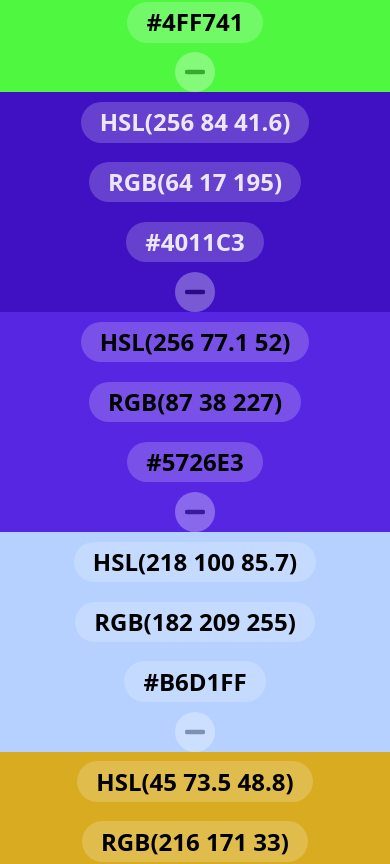
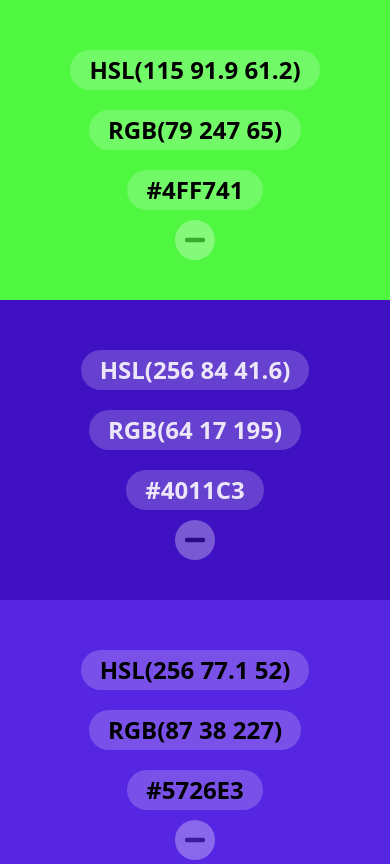
Before and after one commit to Lava519/colors-minimal, a React (Vite) app: page / in a window 390 px wide. Shown: the top 864 px of the page. Built offline with nearby package versions, Linux system fonts and the light colour scheme.

Commit message:
Responsive

```diff
--- a/src/App.css
+++ b/src/App.css
@@ -109,11 +109,15 @@
 
 @media (max-width: 1300px) {
   .colors-container {
+    justify-content: flex-start;
     flex-direction: column;
+  }
+  .color {
+    min-height: 200px;
   }
   .border {
     height: 60px;
-    width: 100vw
+    width: 100vw;
     left: 0;
     top: -30px;
   }
@@ -123,4 +127,32 @@
     top: 0;
     left: 0;
   }
+
+  .value-container {
+    display: grid;
+    grid-template-rows: 1fr 1fr;
+    grid-template-columns: 1fr 1fr 1fr;
+    align-items: center;
+    width: auto;
+  }
+
+  .value {
+    margin-left: 0.6em;
+    margin-right: 0.6em;
+  }
+
+  .minus {
+    margin: 0 auto;
+    grid-column: span 3;
+  }
 }
+
+@media (max-width: 850px) {
+  .value-container {
+    display: flex;
+    flex-direction: column;
+  }
+  .color {
+    min-height: 300px;
+  }
+}
```
